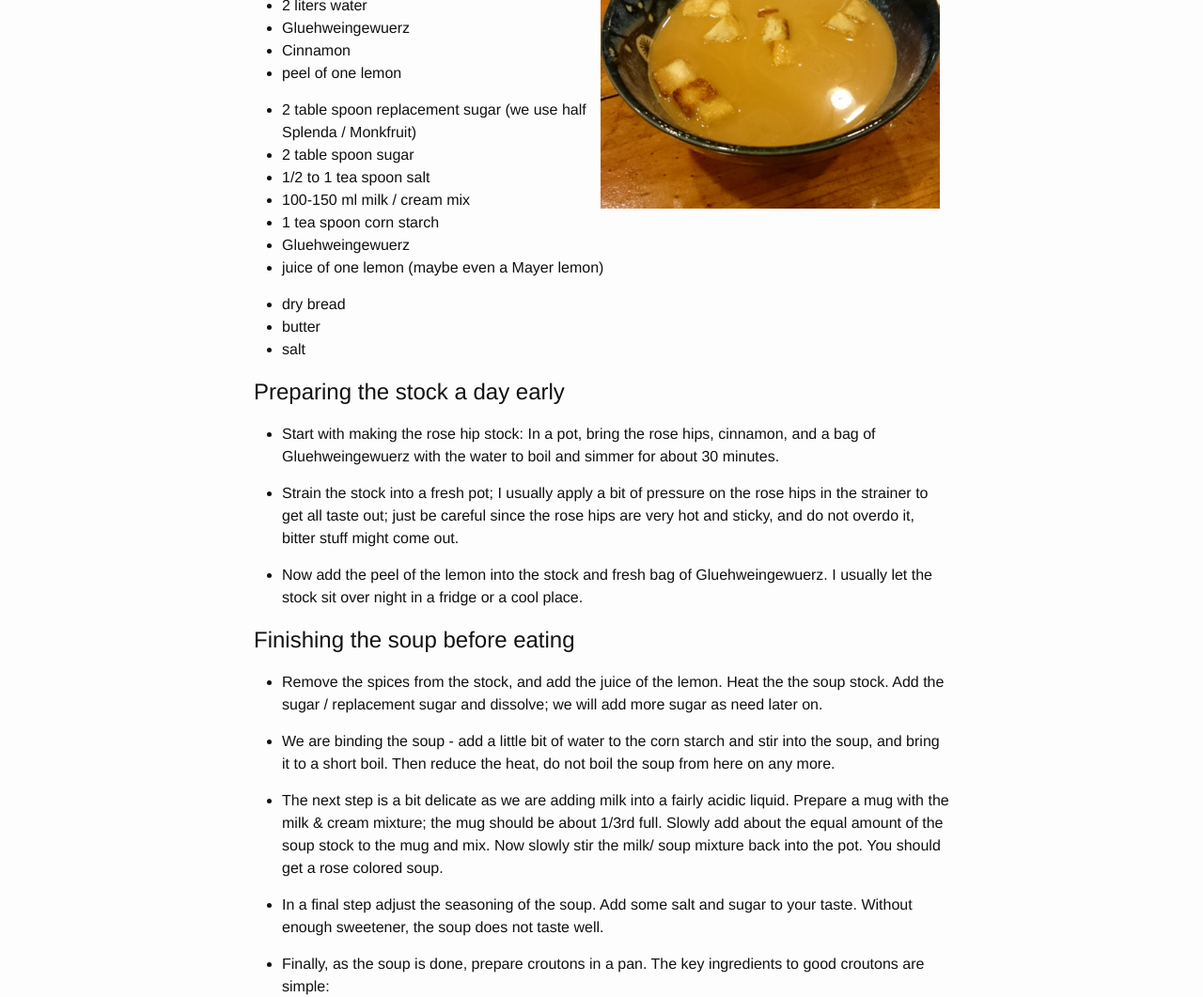
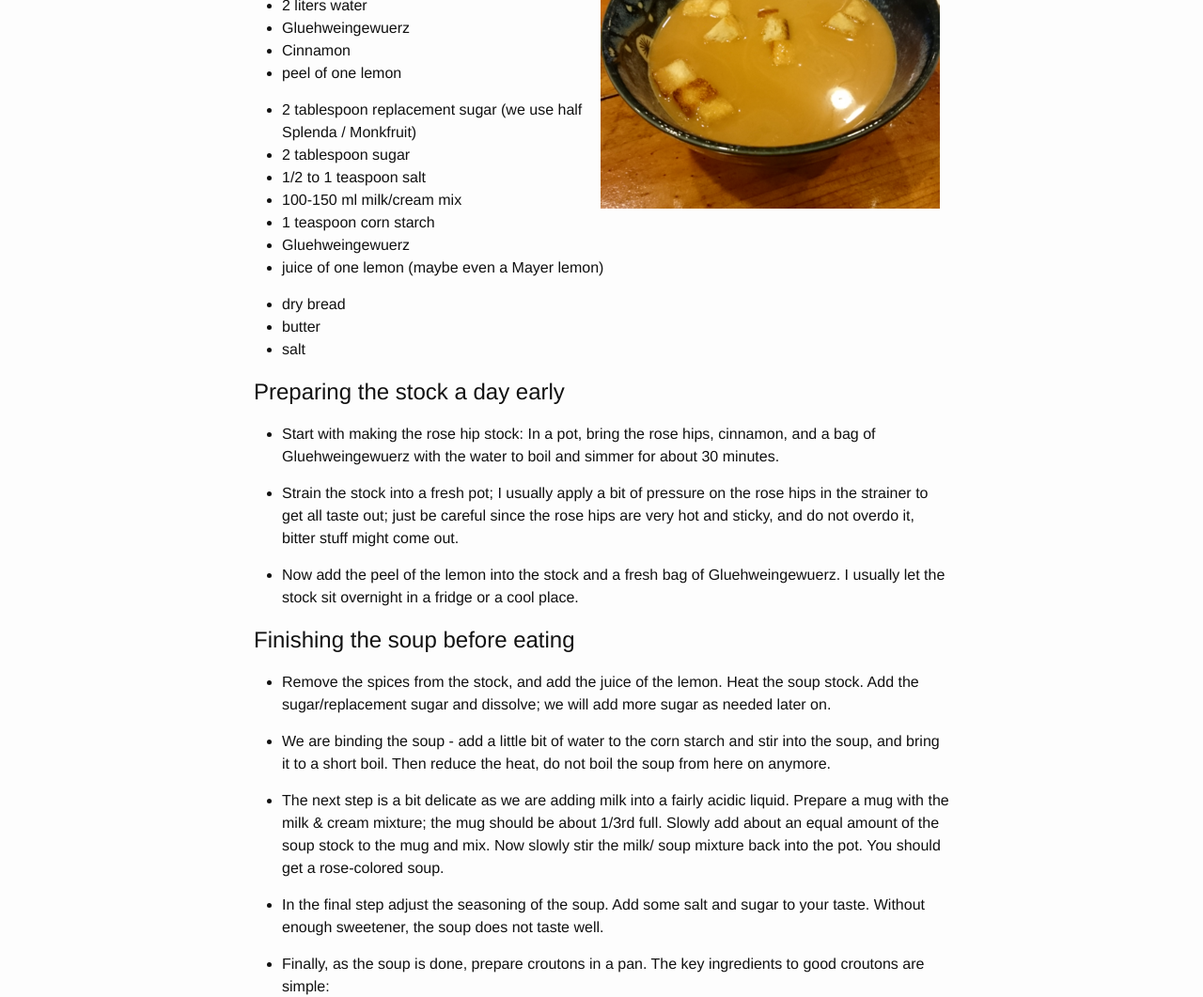
Before and after one commit to drhaz/drhaz.github.io, a Jekyll site: the page built from _posts/2019-12-16-RoseHipSoup.md, in a window 1280 px wide. Shown: the part 565-1626 px from the top of the page at 94% size. Built offline with Jekyll 4.4.1, drawn with Linux system fonts in a browser that asks for light colours; comment, search, counter and statistics services are not loaded.

Commit message:
spell check

```diff
--- a/_posts/2019-12-16-RoseHipSoup.md
+++ b/_posts/2019-12-16-RoseHipSoup.md
@@ -20,11 +20,11 @@ Ingredients
  * Cinnamon
  * peel of one lemon
 
- * 2 table spoon replacement sugar (we use half Splenda / Monkfruit)
- * 2 table spoon sugar
- * 1/2 to 1 tea spoon salt
- * 100-150 ml milk / cream mix
- * 1 tea spoon corn starch
+ * 2 tablespoon replacement sugar (we use half Splenda / Monkfruit)
+ * 2 tablespoon sugar
+ * 1/2 to 1 teaspoon salt
+ * 100-150 ml milk/cream mix
+ * 1 teaspoon corn starch
  * Gluehweingewuerz
  * juice of one lemon (maybe even a Mayer lemon)
 
@@ -36,23 +36,23 @@ Ingredients
 Preparing the stock a day early
 ===
 
-* Start with making the rose hip stock: In a pot, bring the rose hips, cinnamon, and a bag of Gluehweingewuerz  with the water to
+* Start with making the rose hip stock: In a pot, bring the rose hips, cinnamon, and a bag of Gluehweingewuerz with the water to
 boil and simmer for about 30 minutes.
 
 * Strain the stock into a fresh pot; I usually apply a bit of pressure on the rose hips in the strainer to get all taste out; just be careful since the rose hips are very hot and sticky, and do not overdo it, bitter stuff might come out.
 
-* Now add the peel of the lemon into the stock and fresh bag of Gluehweingewuerz. I usually let the stock sit over night in a fridge or a cool place.
+* Now add the peel of the lemon into the stock and a fresh bag of Gluehweingewuerz. I usually let the stock sit overnight in a fridge or a cool place.
 
 Finishing the soup before eating
 ===
 
-* Remove the spices from the stock, and add the juice of the lemon. Heat the the soup stock. Add the sugar / replacement sugar and dissolve; we will add more sugar as need later on.
+* Remove the spices from the stock, and add the juice of the lemon. Heat the soup stock. Add the sugar/replacement sugar and dissolve; we will add more sugar as needed later on.
 
-* We are binding the soup - add a little bit of water to the corn starch and stir into the soup, and bring it to a short boil. Then reduce the heat, do not boil the soup from here on any more.
+* We are binding the soup - add a little bit of water to the corn starch and stir into the soup, and bring it to a short boil. Then reduce the heat, do not boil the soup from here on anymore.
 
-* The next step is a bit delicate as we are adding milk into a fairly acidic liquid. Prepare a mug with the milk & cream mixture; the mug should be about 1/3rd full. Slowly add about the equal amount of the soup stock to the mug and mix. Now slowly stir the milk/ soup mixture back into the pot. You should get a rose colored soup.
+* The next step is a bit delicate as we are adding milk into a fairly acidic liquid. Prepare a mug with the milk & cream mixture; the mug should be about 1/3rd full. Slowly add about an equal amount of the soup stock to the mug and mix. Now slowly stir the milk/ soup mixture back into the pot. You should get a rose-colored soup.
 
-* In a final step adjust the seasoning of the soup. Add some salt and sugar to your taste. Without enough sweetener, the soup does not taste well.
+* In the final step adjust the seasoning of the soup. Add some salt and sugar to your taste. Without enough sweetener, the soup does not taste well.
 
 * Finally, as the soup is done, prepare croutons in a pan. The key ingredients to good croutons are simple:
   * Plenty of butter!
```
Also changed, not shown: _drafts/2023-01-10-Whole_grain_waffles.md (+8 -5 lines).
